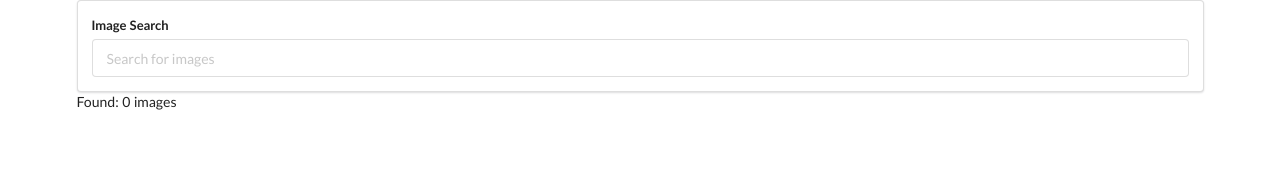
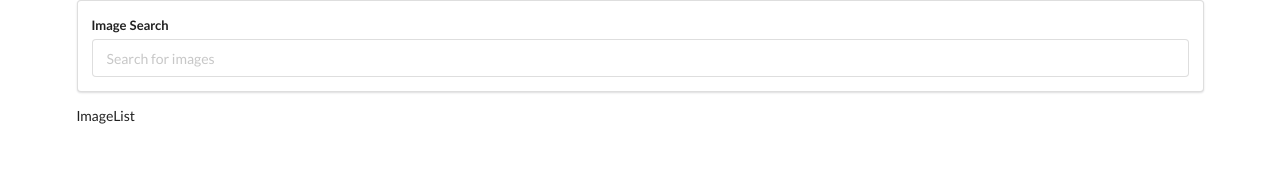
Before and after one commit to ErikSandvikSEA/Modern-React-with-Redux, a React (Create React App) app in the folder pics/: page / in a window 1280 px wide. Shown: the top 176 px of the page. Built offline with nearby package versions, Linux system fonts and the light colour scheme.

Commit message:
added ImageList component

```diff
--- a/pics/src/components/App.js
+++ b/pics/src/components/App.js
@@ -2,7 +2,7 @@
 import React, { Component } from 'react'
 
 // from files
-import { SearchBar } from '../components'
+import { SearchBar, ImageList } from '../components'
 import unsplash from '../api/unsplash'
 import '../styles/App.css'
 
@@ -27,7 +27,7 @@ class App extends Component {
         return (
             <div className="ui container">
                 <SearchBar onSubmit={this.onSearchSubmit}/>
-                Found: {this.state.images.length} images
+                <ImageList images={this.state.images}/>
             </div>
         )
     }
--- /dev/null
+++ b/pics/src/components/ImageList.js
@@ -0,0 +1,13 @@
+import React from 'react'
+
+function ImageList(props) {
+    const { images } = props
+
+    return (
+        <div>
+            ImageList
+        </div>
+    )
+}
+
+export default ImageList
--- a/pics/src/components/index.js
+++ b/pics/src/components/index.js
@@ -1,2 +1,3 @@
 export { default as App } from './App'
 export { default as SearchBar } from './SearchBar'
+export { default as ImageList } from './ImageList'
```
